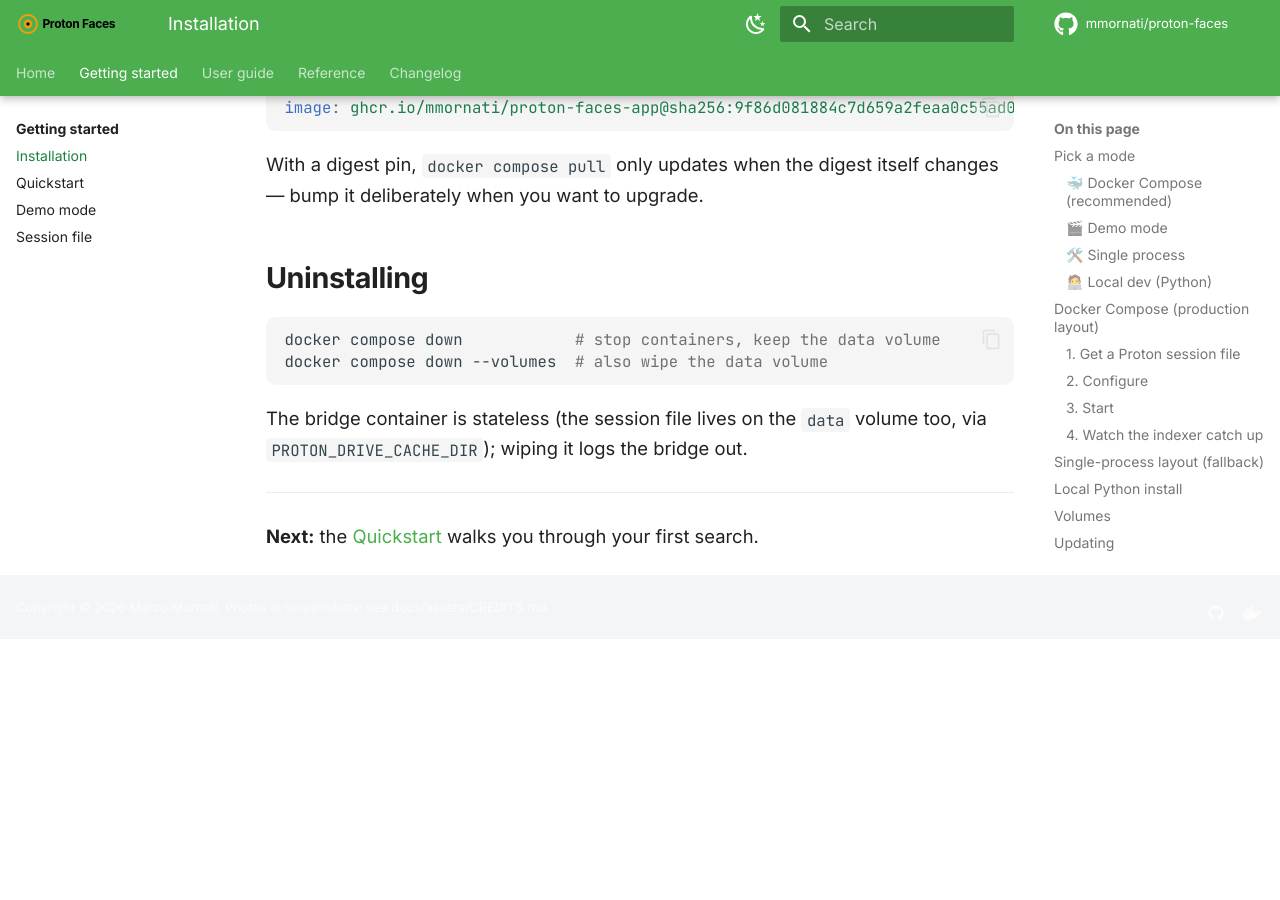
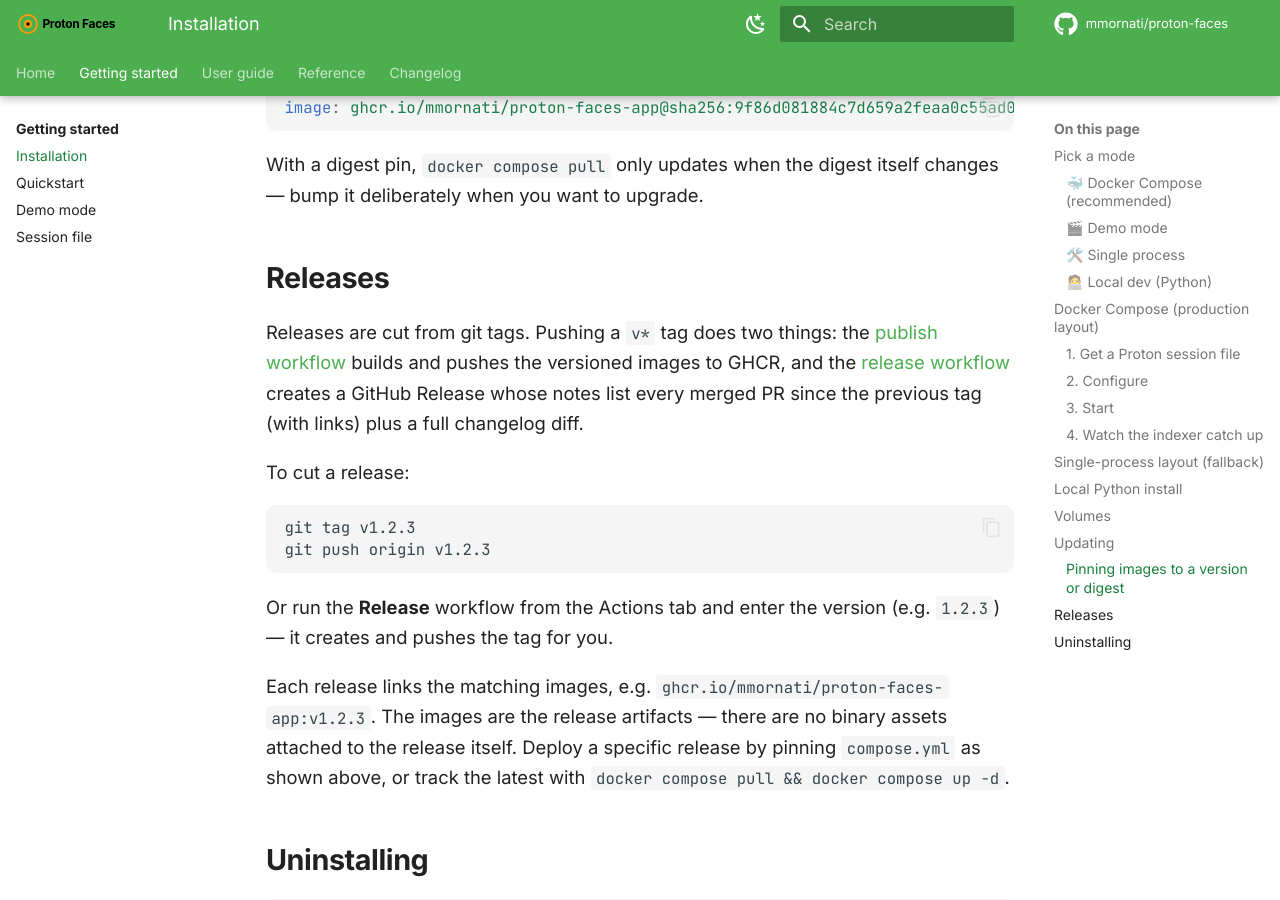
Before and after one commit to mmornati/proton-faces, an MkDocs documentation site: the page built from docs/getting-started/installation.md, in a window 1280 px wide and 900 px high, scrolled down 4556 px. Built offline with MkDocs 1.6.1 and Material for MkDocs 9.7.7, drawn with Linux system fonts in a browser that asks for light colours; comment, search, counter and statistics services are not loaded; before the commit the page ends 5195 px from its top, so only the background shows below that.

Commit message:
feat(release): add tag-triggered release workflow with auto-generated notes (#207)
Adds a two-job release workflow mirroring the leanproxy-mcp pattern:

- create-tag: workflow_dispatch with a version input (e.g. 1.2.3) that
  creates and pushes the v* tag as github-actions[bot].
- release: on v* tag push, generates release notes from merged PRs via
  gh api releases/generate-notes, appends an Images section listing the
  versioned GHCR images, and creates the release.

The publish workflow already tags ghcr.io/mmornati/proton-faces-{bridge,app}
with the tag name on v* pushes, so a single tag push publishes both the
versioned images and the release. Docs updated with a Releases section
covering how to cut a release and how to pin/pull the images.

Co-authored-by: mmornati <mmornati@example.com>
Co-authored-by: Copilot App <223556219+Copilot@users.noreply.github.com>

````diff
--- a/docs/getting-started/installation.md
+++ b/docs/getting-started/installation.md
@@ -165,6 +165,21 @@ The data volume is preserved across updates. The schema migrates automatically o
 
   With a digest pin, `docker compose pull` only updates when the digest itself changes — bump it deliberately when you want to upgrade.
 
+## Releases
+
+Releases are cut from git tags. Pushing a `v*` tag does two things: the [publish workflow](https://github.com/mmornati/proton-faces/actions/workflows/publish.yml) builds and pushes the versioned images to GHCR, and the [release workflow](https://github.com/mmornati/proton-faces/actions/workflows/release.yml) creates a GitHub Release whose notes list every merged PR since the previous tag (with links) plus a full changelog diff.
+
+To cut a release:
+
+```bash
+git tag v1.2.3
+git push origin v1.2.3
+```
+
+Or run the **Release** workflow from the Actions tab and enter the version (e.g. `1.2.3`) — it creates and pushes the tag for you.
+
+Each release links the matching images, e.g. `ghcr.io/mmornati/proton-faces-app:v1.2.3`. The images are the release artifacts — there are no binary assets attached to the release itself. Deploy a specific release by pinning `compose.yml` as shown above, or track the latest with `docker compose pull && docker compose up -d`.
+
 ## Uninstalling
 
 ```bash
````
Also changed, not shown: docs/changelog.md (+2 -0 lines), 1 other file.
